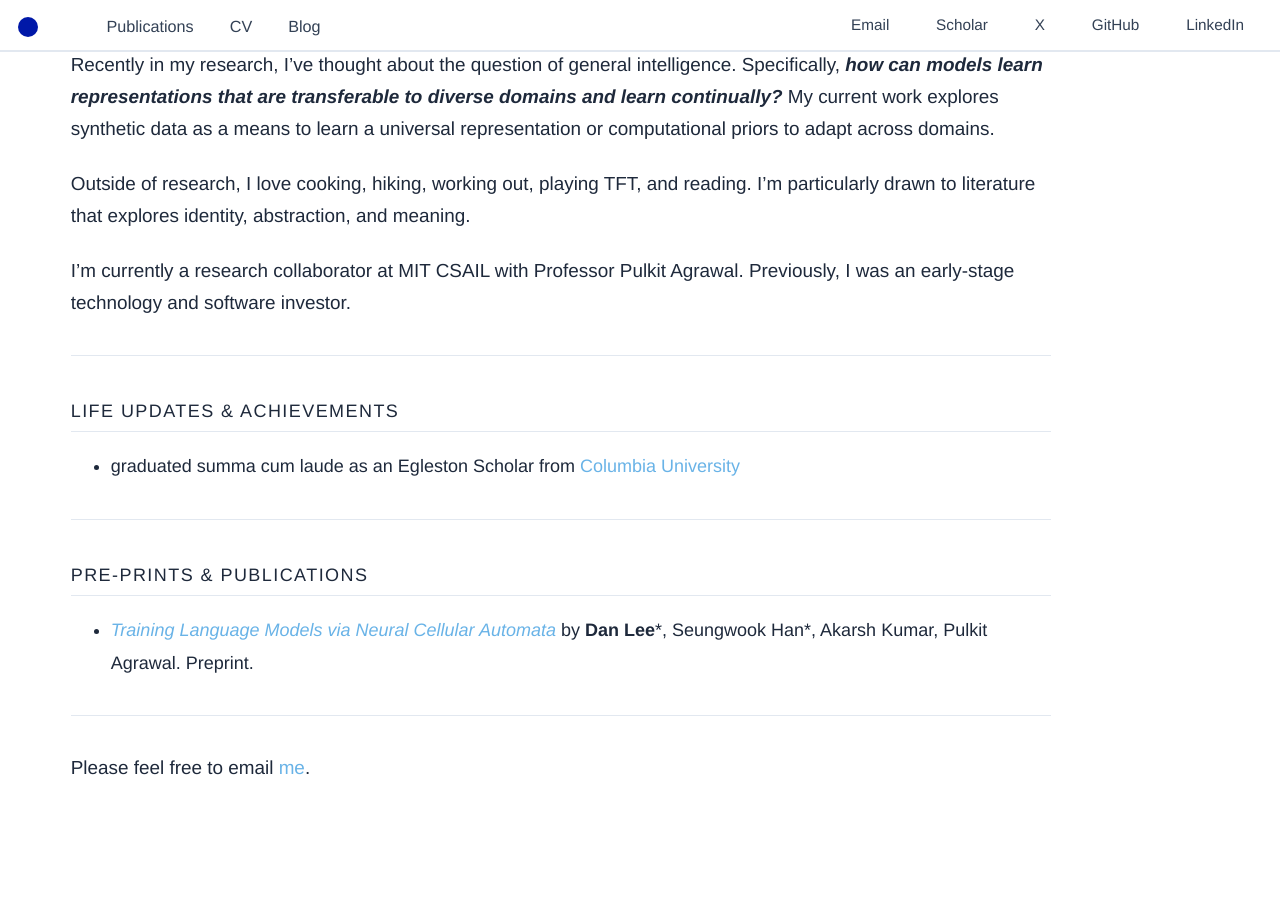
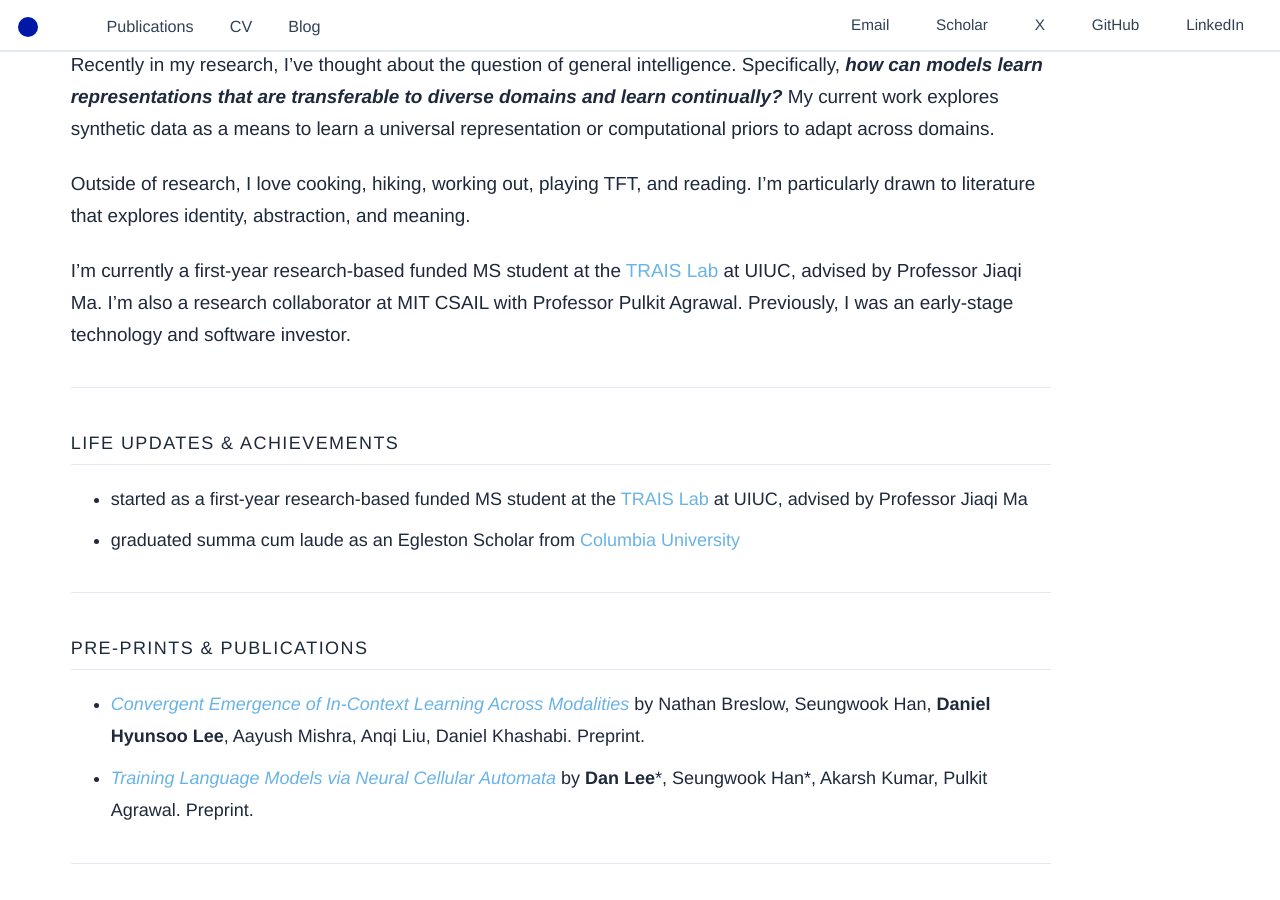
Before and after one commit to danihyunlee/danihyunlee.github.io, a Jekyll site: the page built from _pages/about.md, in a window 1280 px wide and 900 px high, scrolled down 607 px. Built offline with Jekyll 4.4.1, drawn with Linux system fonts in a browser that asks for light colours.

Commit message:
Add ICL across modalities preprint and UIUC TRAIS Lab affiliation
Co-Authored-By: Claude Opus 5 <noreply@anthropic.com>

```diff
--- a/_pages/about.md
+++ b/_pages/about.md
@@ -25,18 +25,21 @@ Outside of research, I love cooking, hiking, working out, playing TFT, and
 reading. I'm particularly drawn to literature that explores identity, abstraction, and
 meaning.
 
-I'm currently a research collaborator at MIT CSAIL with Professor Pulkit Agrawal. Previously, I was an early-stage technology and software investor.
+I'm currently a first-year research-based funded MS student at the [TRAIS Lab](https://trais-lab.github.io/) at UIUC, advised by Professor Jiaqi Ma. I'm also a research collaborator at MIT CSAIL with Professor Pulkit Agrawal. Previously, I was an early-stage technology and software investor.
 
 ---
 
 ## Life Updates & Achievements
 
+- started as a first-year research-based funded MS student at the [TRAIS
+  Lab](https://trais-lab.github.io/) at UIUC, advised by Professor Jiaqi Ma
 - graduated summa cum laude as an Egleston Scholar from [Columbia
   University](mailto:dhl2134@columbia.edu)
 
 ---
 
 ## Pre-Prints & Publications
+- *[Convergent Emergence of In-Context Learning Across Modalities](https://arxiv.org/abs/2609.14011)* by Nathan Breslow, Seungwook Han, **Daniel Hyunsoo Lee**, Aayush Mishra, Anqi Liu, Daniel Khashabi. Preprint.
 - *[Training Language Models via Neural Cellular Automata](https://arxiv.org/abs/2603.10055)* by **Dan Lee**\*, Seungwook Han\*, Akarsh Kumar, Pulkit Agrawal. Preprint.
 
 ---
```
Also changed, not shown: _pages/cv.md (+10 -0 lines), _pages/publications.md (+2 -0 lines).
